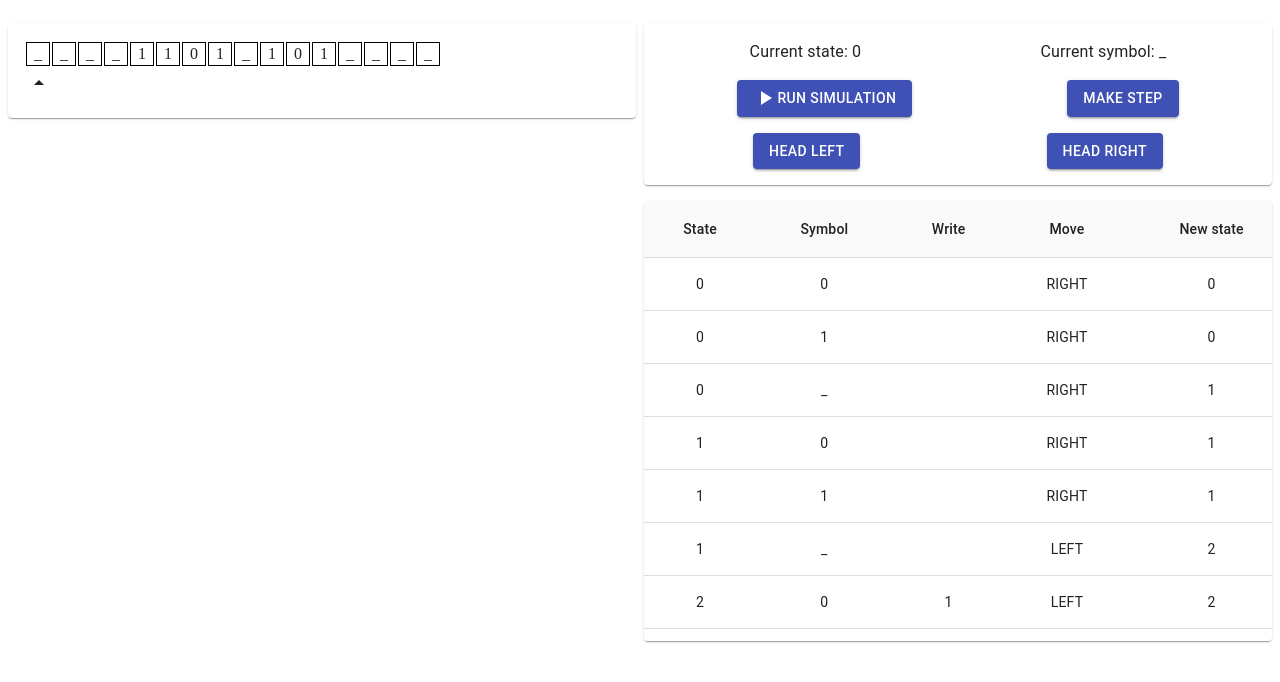
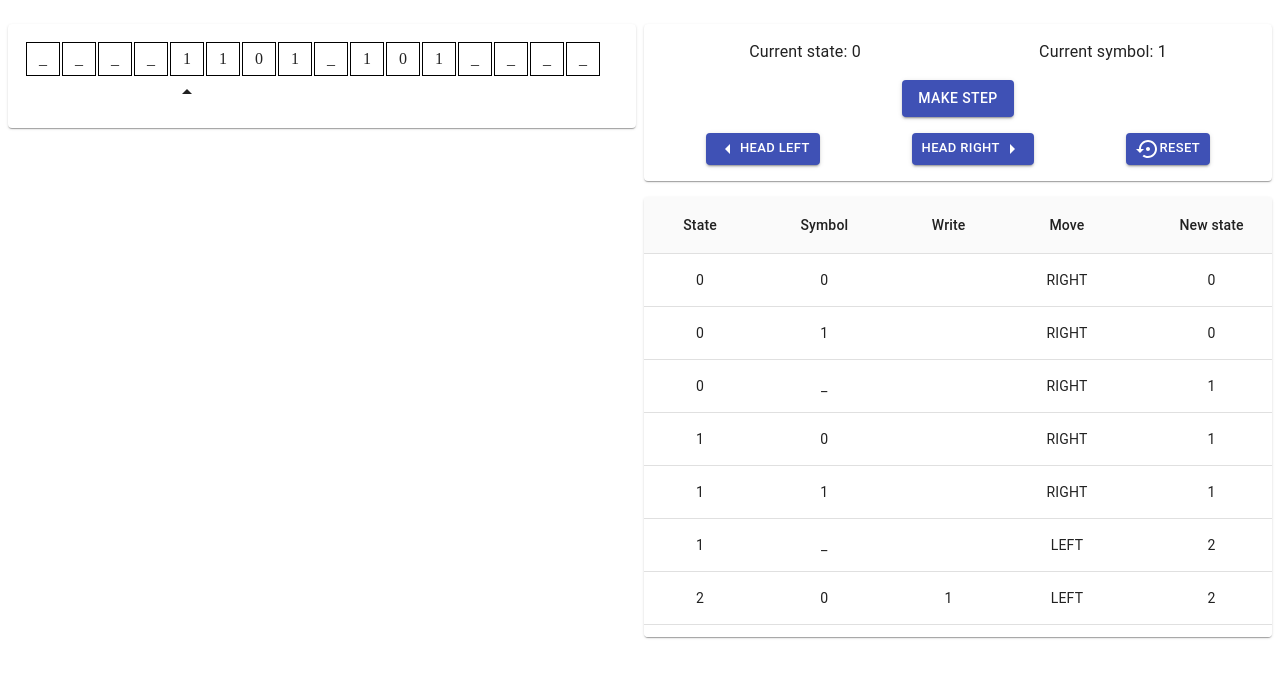
Before and after one commit to kkoudelka/turing-machine-simulator, a Next.js app: page / in a window 1280 px wide. Shown: the top 682 px of the page. Built offline with nearby package versions, Linux system fonts and the light colour scheme.

Commit message:
feat: tape display

```diff
--- a/components/canvas.tsx
+++ b/components/canvas.tsx
@@ -12,15 +12,15 @@ const useStyles = makeStyles({
   },
   table: {},
   cell: {
-    width: '20px',
-    height: '20px',
+    width: '30px',
+    height: '30px',
     textAlign: 'center',
     verticalAlign: 'center',
     border: '1px solid black',
   },
   cellNoBorder: {
-    width: '20px',
-    height: '20px',
+    width: '30px',
+    height: '30px',
     textAlign: 'center',
     verticalAlign: 'center',
   },
@@ -29,28 +29,24 @@ const useStyles = makeStyles({
 const MachineCanvas: React.FC = () => {
   const classes = useStyles();
 
-  const { line, headIndex } = useAppContext();
+  const { tape, headIndex } = useAppContext();
   const currentIndex = headIndex + 1;
   const headArr = Array.from(Array(currentIndex));
 
   return (
     <Paper className={classes.spacing}>
-      {line.length == 0 && <Typography>Nothing to display</Typography>}
-      {line.length > 0 && (
+      {tape.length == 0 && <Typography>Nothing to display</Typography>}
+      {tape.length > 0 && (
         <>
           <table className={classes.table}>
             <tbody>
               <tr>
-                {line.map((x, index) => (
+                {tape.map((x, index) => (
                   <td key={`machine-cell-${index}`} className={classes.cell}>
                     {x}
                   </td>
                 ))}
               </tr>
-            </tbody>
-          </table>
-          <table>
-            <tbody>
               <tr>
                 {headArr.map((x, index) => (
                   <td
--- a/components/controls.tsx
+++ b/components/controls.tsx
@@ -4,6 +4,10 @@ import useAppContext from '../src/hooks';
 import PlayArrowIcon from '@material-ui/icons/PlayArrow';
 import PauseIcon from '@material-ui/icons/Pause';
 import { makeStyles } from '@material-ui/core/styles';
+import ArrowLeftIcon from '@material-ui/icons/ArrowLeft';
+import ArrowRightIcon from '@material-ui/icons/ArrowRight';
+import SettingsBackupRestoreIcon from '@material-ui/icons/SettingsBackupRestore';
+import { useRouter } from 'next/router';
 
 const useStyles = makeStyles({
   spacing: {
@@ -26,20 +30,34 @@ const Controls: React.FC = () => {
     currentInstruction,
   } = useAppContext();
 
+  const router = useRouter();
+
   const [playing, setPlaying] = useState(false);
 
   const classes = useStyles();
 
   const toggle = () => {
-    setPlaying(!playing);
+    if (playing) stopPlaying();
+    else startPlaying();
   };
 
   const startPlaying = () => {
     setPlaying(true);
+    makeStep();
   };
 
   const stopPlaying = () => {
     setPlaying(false);
+  };
+
+  const handleScroll = (index: number) => {
+    const anchor = document.querySelector(`#instruction-${index}`);
+
+    setTimeout(() => {
+      if (anchor) {
+        anchor.scrollIntoView({ behavior: 'smooth', block: 'end' });
+      }
+    }, 10);
   };
 
   const makeStep = () => {
@@ -52,6 +70,9 @@ const Controls: React.FC = () => {
       setCurrentInstruction(null);
       return;
     }
+
+    const index = instructions.indexOf(validStep);
+    handleScroll(index);
 
     setCurrentInstruction(validStep);
     if (validStep.write != '') write(validStep.write);
@@ -74,18 +95,18 @@ const Controls: React.FC = () => {
           </Grid>
         </Grid>
         <Grid item container justify="space-around">
-          <Grid item>
+          {/* <Grid item>
             <Button variant="contained" color="primary" onClick={toggle}>
               {playing && <> {<PauseIcon />} Pause simulation</>}
               {!playing && <> {<PlayArrowIcon />} Run simulation</>}
             </Button>
-          </Grid>
+          </Grid> */}
           <Grid item>
             <Button
               variant="contained"
               color="primary"
               onClick={() => {
-                if (playing) toggle();
+                if (playing) stopPlaying();
                 makeStep();
               }}
             >
@@ -95,13 +116,33 @@ const Controls: React.FC = () => {
         </Grid>
         <Grid item container justify="space-around">
           <Grid item>
-            <Button variant="contained" color="primary" onClick={headLeft}>
-              Head left
+            <Button
+              variant="contained"
+              size="small"
+              color="primary"
+              onClick={headLeft}
+            >
+              <ArrowLeftIcon /> Head left
             </Button>
           </Grid>
           <Grid item>
-            <Button variant="contained" color="primary" onClick={headRight}>
-              Head right
+            <Button
+              variant="contained"
+              size="small"
+              color="primary"
+              onClick={headRight}
+            >
+              Head right <ArrowRightIcon />
+            </Button>
+          </Grid>
+          <Grid item>
+            <Button
+              variant="contained"
+              size="small"
+              color="primary"
+              onClick={() => window.location.reload()}
+            >
+              <SettingsBackupRestoreIcon /> Reset
             </Button>
           </Grid>
         </Grid>
--- a/components/state.tsx
+++ b/components/state.tsx
@@ -40,6 +40,7 @@ const StateInfo: React.FC = () => {
           <TableBody>
             {instructions.map((row, index) => (
               <TableRow
+                id={`instruction-${index}`}
                 key={`instruction-${index}`}
                 selected={row == currentInstruction}
               >
--- a/src/contexts/app-context.tsx
+++ b/src/contexts/app-context.tsx
@@ -1,4 +1,4 @@
-import { createContext, useState } from 'react';
+import { createContext, useEffect, useState } from 'react';
 import { sampleInstructions } from '../models';
 import IInstruction from '../models/instruction';
 
@@ -8,7 +8,7 @@ export interface IAppContext {
   headLeft?: () => boolean;
   headRight?: () => boolean;
   setMachineState?: (state: string) => void;
-  line: string[];
+  tape: string[];
   write?: (char: string) => void;
   currentSymbol?: string;
   instructions: IInstruction[];
@@ -19,7 +19,7 @@ export interface IAppContext {
 const defaults: IAppContext = {
   machineState: '0',
   headIndex: 0,
-  line: [
+  tape: [
     '_',
     '_',
     '_',
@@ -41,6 +41,11 @@ const defaults: IAppContext = {
   currentInstruction: null,
 };
 
+const findFirst = (tape: string[]) => {
+  const index = tape.findIndex((x) => x != '_');
+  return index < 0 ? 0 : index;
+};
+
 export const AppContext = createContext<IAppContext>(defaults);
 
 export const AppContextProvider: React.FC<{} | IAppContext> = ({
@@ -48,11 +53,15 @@ export const AppContextProvider: React.FC<{} | IAppContext> = ({
 }) => {
   const [currentState, setCurrentState] = useState(defaults.machineState);
   const [headIndex, setHeadIndex] = useState(defaults.headIndex);
-  const [line, setLine] = useState(defaults.line);
+  const [tape, setTape] = useState(defaults.tape);
 
   const [currentInstruction, setCurrentInstruction] = useState<IInstruction>(
     defaults.currentInstruction,
   );
+
+  useEffect(() => {
+    setHeadIndex(findFirst(tape));
+  }, []);
 
   const headLeft = (): boolean => {
     if (headIndex == 0) return false;
@@ -62,16 +71,16 @@ export const AppContextProvider: React.FC<{} | IAppContext> = ({
   };
 
   const headRight = (): boolean => {
-    if (headIndex == line.length - 1) return false;
+    if (headIndex == tape.length - 1) return false;
 
     setHeadIndex(headIndex + 1);
     return true;
   };
 
   const write = (char: string) => {
-    let l = line;
+    let l = tape;
     l[headIndex] = char;
-    setLine(l);
+    setTape(l);
   };
 
   const updateState = (state: string) => {
@@ -79,8 +88,8 @@ export const AppContextProvider: React.FC<{} | IAppContext> = ({
   };
 
   const getCurrentSymbol = (): string => {
-    if (line.length > 0) {
-      const sym = line[headIndex];
+    if (tape.length > 0) {
+      const sym = tape[headIndex];
       return sym;
     }
 
@@ -96,7 +105,7 @@ export const AppContextProvider: React.FC<{} | IAppContext> = ({
         headIndex,
         headLeft,
         headRight,
-        line,
+        tape,
         write,
         setMachineState: updateState,
         currentSymbol,
```
